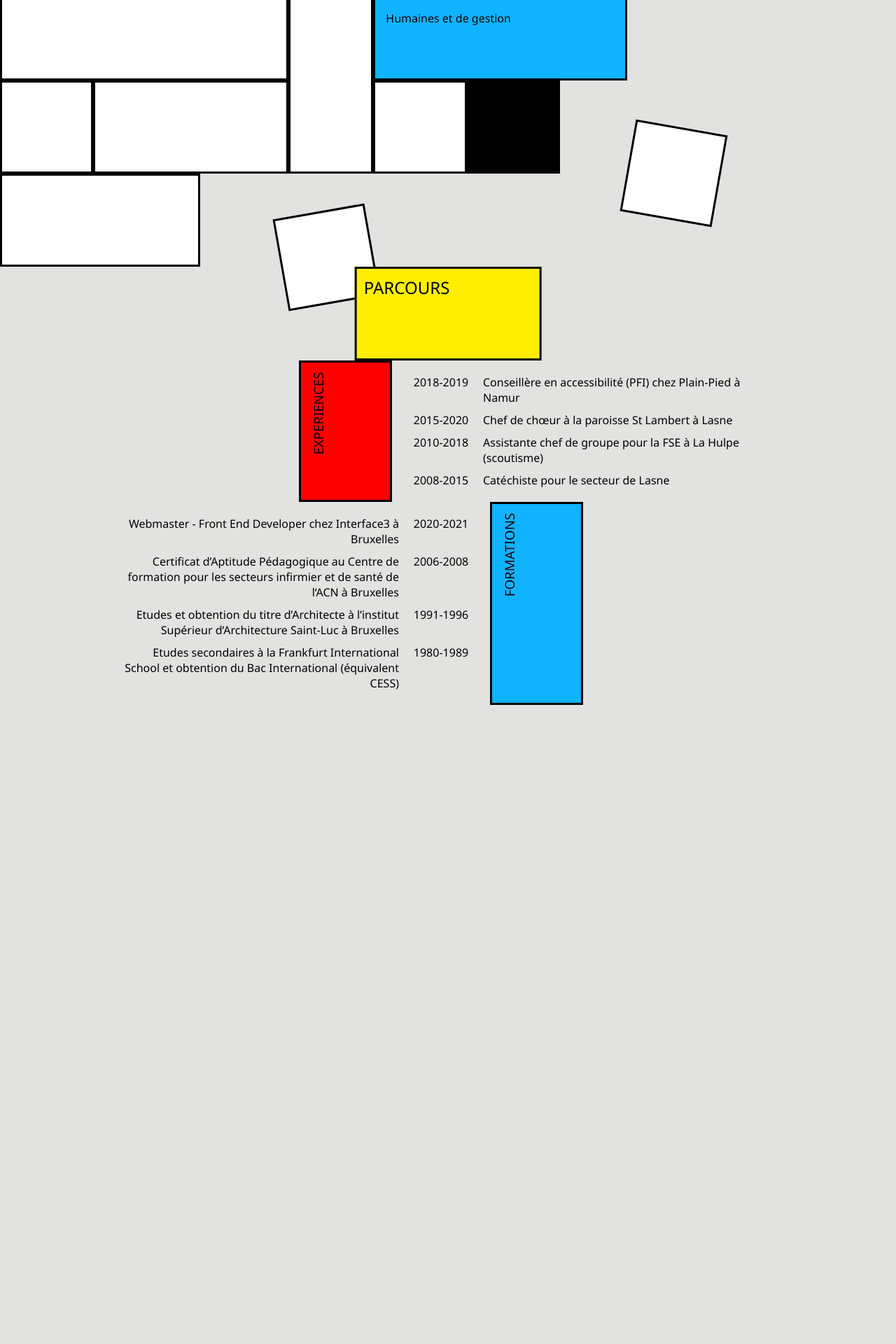
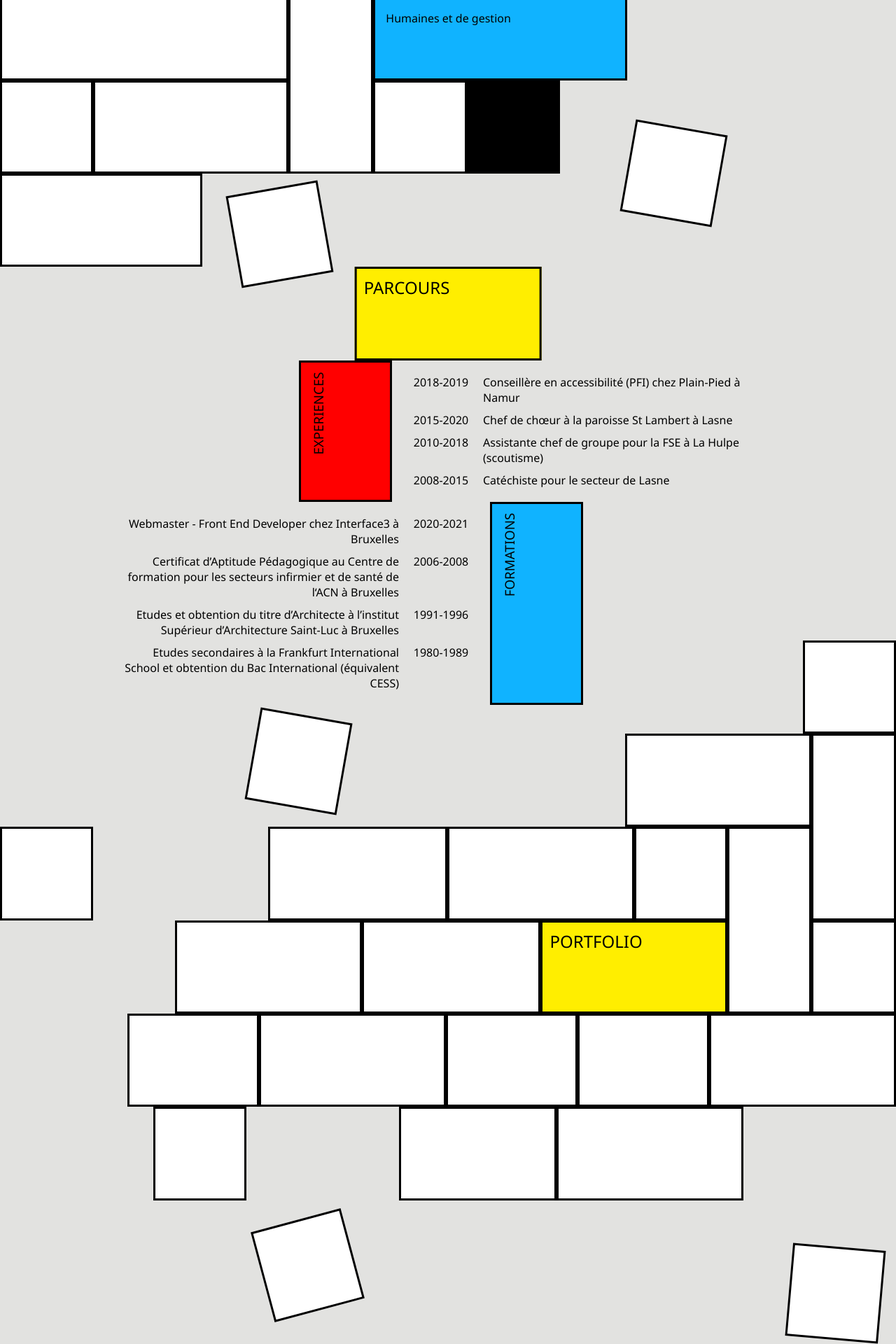
Before and after one commit to dapdel/CV, a React (Create React App) app: page / in a window 1280 px wide. Shown: the part 2152-4072 px from the top of the page at 70% size. Before the commit the page ends 3200 px from the top, so only its background shows below. Built offline with nearby package versions, Linux system fonts and the light colour scheme.

Commit message:
mise en place portfolio

```diff
--- a/src/components/section2_a_propos.js
+++ b/src/components/section2_a_propos.js
@@ -13,7 +13,7 @@ export const Section2APropos = () => (
             <div className="bord larg1logo inv2 coul0"></div>
             <div className="haut1 fg"></div>
             <div className="bord larg1 coul0 inv1"></div>
-            <div className="bord larg1 inv1"></div>
+            <div className="larg1 inv1"></div>
             <div className="bord larg1 coul2"></div>
             <div className="bord larg1 coul0"></div>
         </div>
--- a/src/components/section3_competences.js
+++ b/src/components/section3_competences.js
@@ -72,6 +72,6 @@ export const Section3Competences = () => (
             </div>
         </div>
 
-        <div className="bord larg1 haut1 coul0 car6 inv5 abs"></div>
+
     </section>
     );
--- a/src/components/section4_parcours.js
+++ b/src/components/section4_parcours.js
@@ -1,7 +1,8 @@
 import React from 'react';
 
 export const Section4Parcours = () => (
-    <section id="section4" className="section sectionParcours ">
+    <section id="section4" className="section sectionParcours rel">
+         <div className="bord larg1 haut1 coul0 car6 inv5 abs"></div>
         <div className="bord larg1logo haut1 coul0"></div>
 
         <h2 className="titre bord larg2 haut1 coul1">
@@ -68,8 +69,8 @@ export const Section4Parcours = () => (
                     </div>
                 </div>
                 <div className="bord sstitre larg1 coul3 rel inv4"><h3 className="formations abs">Formations</h3></div>
-
             </div>
         </div>
+        <div className=" bord larg1 haut1 coul0 car1 abs"></div>
     </section>
     );
--- a/src/components/section5_portfolio.js
+++ b/src/components/section5_portfolio.js
@@ -1,5 +1,61 @@
 import React from 'react';
 
 export const Section5Portfolio = () => (
+    <section id="section5" className="section sectionPortfolio flex-v">
+        <div className="flex-h flexend">
+            <div className="flex-v flexend larg100">
+                <div className="ligne1 flex-h flexend">
+                    <div id="projet1" className="bord larg2 haut1 coul0"></div>
+                </div>
+                <div className="flex-h flexend larg100">
+                    <div className="flex-v larg100">
+                        <div className="ligne2 flex-h flexend larg100">
+                            <div className="bord  haut1 coul0 inv5 larg1"></div>
+                            <div className="fg rel">
+                                <div className="bord coul0 haut1 larg1  car1 abs"></div>
+                            </div>
+                            <div className="bord  coul0 inv4 fg"></div>
+                            <div id="projet2" className="bord larg2 haut1 coul0"></div>
+                            <div className="bord coul0 haut1 larg1"></div>
+                        </div>
+                        <div className="ligne3 flex-h flexend larg100">
+                            <div className="inv4 fg"></div>
+                            <div id="projet3" className="bord larg2 haut1 coul0"></div>
+                            <div className="bord fg coul0 haut1 inv4 fg"></div>
+                            <div className="bord larg2 haut1 coul1"><h2>Portfolio</h2></div>
+                        </div>
+                    </div>
+                    <div className="bord haut2 coul0 inv5 fg larg1"></div>
+                </div>
+            </div>
+            <div className="flex-v inv3 larg1">
+                <div className="bord  haut2 coul0 fg"></div>
+                <div className="bord  haut1 coul0 fg"></div>
+            </div>
+        </div>
+        <div className="ligne4 flex-h flexend">
+            <div className="fg inv4"></div>
+            <div className="bord haut1 coul0 inv4 fg"></div>
+            <div id="projet4" className="bord larg2 haut1 coul0"></div>
+            <div className="bord  coul0 haut1 inv4 fg"></div>
+            <div className="bord coul0 haut1 inv4 fg"></div>
+            <div id="projet5" className="bord larg2 haut1 coul0"></div>
+        </div>
+        <div className="ligne5 flex-h haut1 flexend">
+            <div className="inv5 fg rel">
+                <div className="bord coul0 haut1 larg1 car2 abs"></div>
+            </div>
+            <div className="bord coul0 inv5 larg1"></div>
+            <div className=" inv5 fg"></div>
+            <div className="bord coul0 fg"></div>
+            <div id="projet6" className="bord larg2 coul0"></div>
+            <div className="fg rel">
+                <div className="bord coul0 haut1 larg1 car3 abs"></div>
+            </div>
+        </div>
+
+
+
+    </section>
 
     );
--- a/src/index.js
+++ b/src/index.js
@@ -9,6 +9,7 @@ import { Section1Accueil } from './components/section1_accueil';
 import { Section2APropos } from './components/section2_a_propos';
 import { Section3Competences } from './components/section3_competences';
 import { Section4Parcours } from './components/section4_parcours';
+import { Section5Portfolio } from './components/section5_portfolio';
 
 
 ReactDOM.render(
@@ -18,6 +19,7 @@ ReactDOM.render(
     <Section2APropos />
     <Section3Competences />
     <Section4Parcours />
+    <Section5Portfolio/>
   </React.StrictMode>,
   document.getElementById('root')
 );
--- a/src/styles/_all.scss
+++ b/src/styles/_all.scss
@@ -113,7 +113,7 @@
     }
   }
   .larg1logo{
-    width:calc((3000vh/84));
+    width:calc((2.1671554252199)*100vh/6);
     @media screen and (max-width: 900px) {
       width: 200px;
     }
@@ -182,3 +182,6 @@
     display: none;
   }
 }
+.flexend{
+  justify-content:flex-end;
+}
--- a/src/styles/_section3_competences.scss
+++ b/src/styles/_section3_competences.scss
@@ -47,7 +47,6 @@
         transform: rotate(100deg);
         right: calc(40vh/6);
         @media screen and (max-width: 900px) {
-
              right: 30px;
          }
 
@@ -61,20 +60,6 @@
         }
     }
 
-    .car6{
-        transform: rotate(-10deg);
-        bottom: calc(-140vh/6);
-        left: calc(300vh/6);
-        @media screen and (max-width: 900px) {
-            bottom: -150px;
-            left: 210px;
-            //right: 20px;
-        }
-        @media screen and (max-width: 640px) {
-            bottom: -70px;
-            left: unset;
-            right: 20px;
-        }
-    }
+
 
 }
--- a/src/styles/_section4_parcours.scss
+++ b/src/styles/_section4_parcours.scss
@@ -7,9 +7,11 @@
    @media screen and (max-width: 900px) {
     overflow: visible;
     min-height: 600px;
+    padding-bottom:100px;
     }
     @media screen and (max-width: 640px) {
     overflow: visible;
+    padding-bottom:80px;
     }
     .titre{
         margin-left:50%;
@@ -56,9 +58,11 @@
         transform: translateX(-20px);
         justify-content:flex-end;
         padding-right: 15px;
+        @media screen and (max-width: 900px) {
+            transform: translateX(0px);
+            }
         @media screen and (max-width: 640px) {
             justify-content:flex-start;
-            transform: translateX(0px);
             }
         .info{
             text-align:left;
@@ -109,17 +113,35 @@
                 }
         }
     }
-
-
     .tout{
         max-width: 980px;
+        min-height: calc(100vh/2);
         margin:auto;
         justify-content: center;
         @media screen and (max-width: 900px) {
             margin: 0 20px;
             width:unset;
-            height:unset;
+            min-height:unset;
             }
+    }
+    .car1{
+        right:0;
+        bottom:0;
+    }
+    .car6{
+        transform: rotate(-10deg);
+        top:20px;
+        left: calc(250vh/6);
+        @media screen and (max-width: 900px) {
+            top: 20px;
+            left: 220px;
+            //right: 20px;
+        }
+        @media screen and (max-width: 640px) {
+            top: 0px;
+            left: unset;
+            right: 20px;
+        }
     }
 
 
--- a/src/styles/_section5_portfolio.scss
+++ b/src/styles/_section5_portfolio.scss
@@ -0,0 +1,55 @@
+.sectionPortfolio{
+    position: relative;
+    z-index:1;
+    width:100vw;
+    min-height:100vh;
+   //overflow: hidden;
+   @media screen and (max-width: 900px) {
+    overflow: visible;
+    min-height: 600px;
+    }
+    @media screen and (max-width: 640px) {
+    overflow: visible;
+    }
+    div{
+        min-width: 30px;
+    }
+    .car1{
+        transform: rotate(10deg);
+        top: calc(-120vh/6);
+        left: calc(170vh/6);
+        @media screen and (max-width: 900px) {
+            top: -120px;
+            left: 150%;
+            }
+        @media screen and (max-width: 640px) {
+            left: 50%;
+            }
+    }
+    .car2{
+        transform: rotate(-15deg);
+        top: calc(120vh/6);
+        left: calc(280vh/6);
+        @media screen and (max-width: 900px) {
+            top: 120px;
+            left: 150%;
+            }
+        @media screen and (max-width: 640px) {
+            top: 100px;
+            left: 200px;
+            }
+    }
+    .car3{
+        transform: rotate(5deg);
+        top: calc(150vh/6);
+        right: 20px;
+        @media screen and (max-width: 900px) {
+            top:180px;
+            }
+        @media screen and (max-width: 640px) {
+            top:150px;
+            right: 30px;
+            }
+    }
+
+}
```
